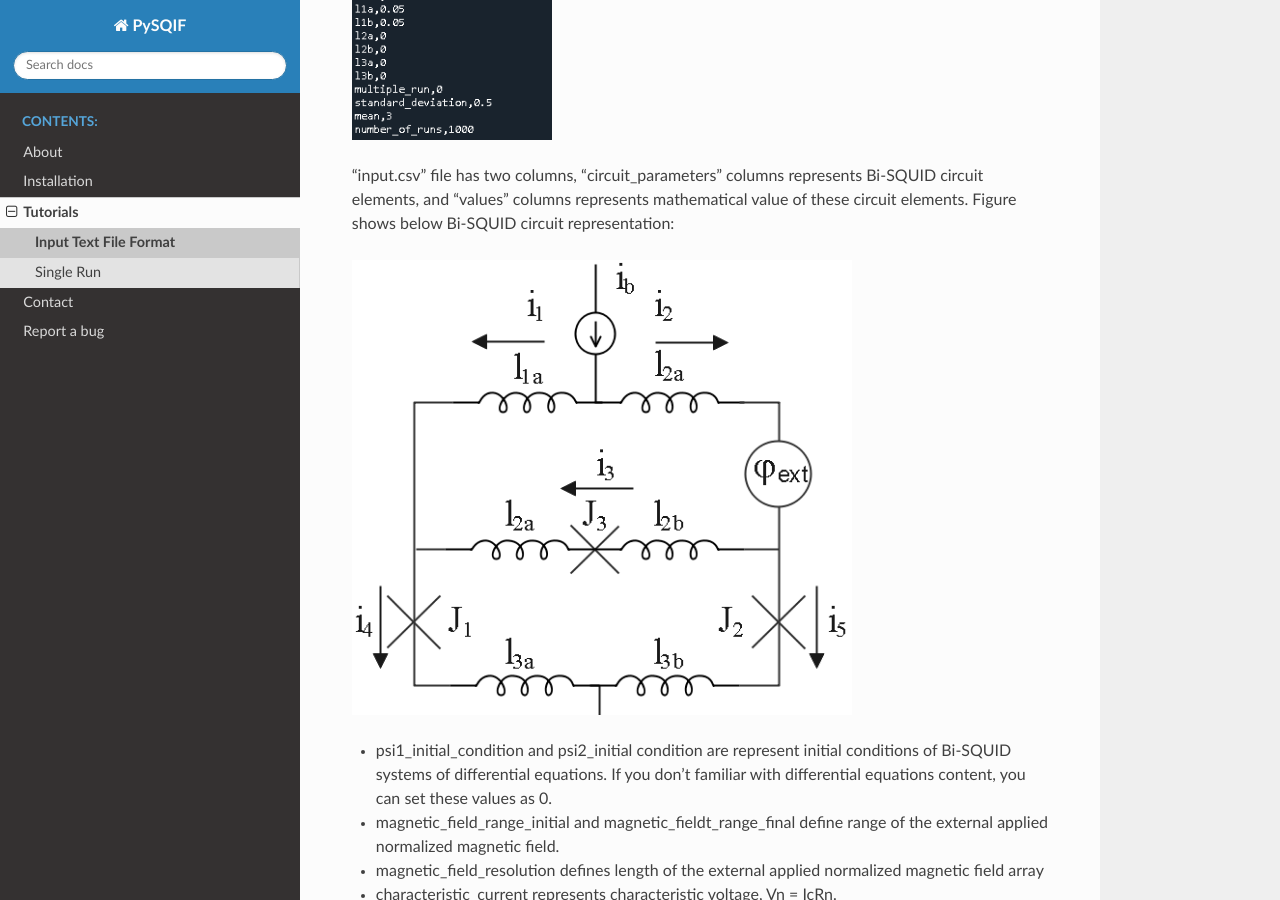
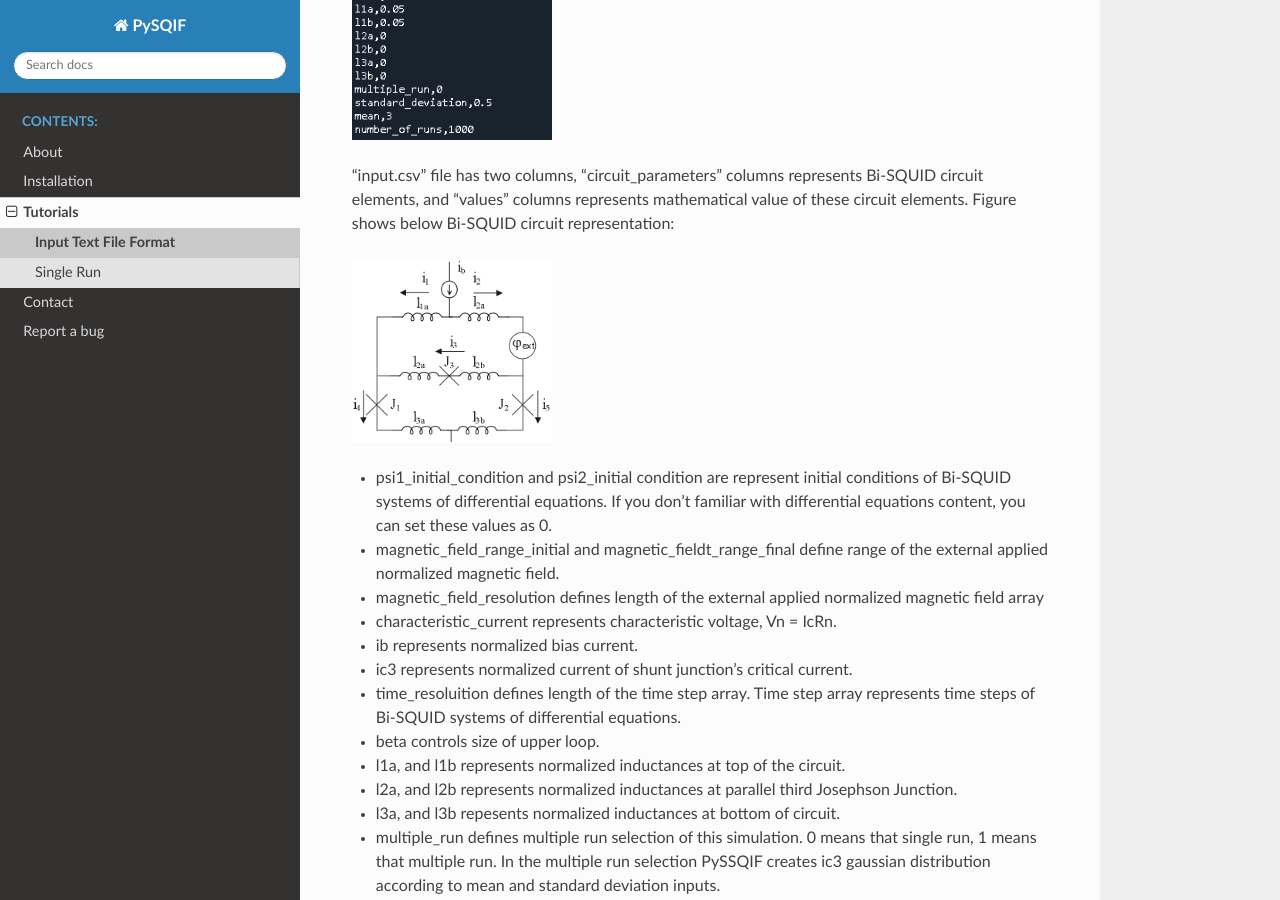
Before and after one commit to aakgn/PySQIF, a Sphinx documentation site: the page built from docs/source/input_text_file_format.rst, in a window 1280 px wide and 900 px high, scrolled down 379 px. Built offline with Sphinx 7.4.7 and the Read the Docs theme 2.0.0, drawn with Linux system fonts in a browser that asks for light colours; pages that are not in the unit, such as notebooks, are missing from menus.

Commit message:
Update input_text_file_format.rst

```diff
--- a/docs/source/input_text_file_format.rst
+++ b/docs/source/input_text_file_format.rst
@@ -17,7 +17,7 @@ Figure shows below Bi-SQUID circuit representation:
 
 
 .. image:: ../images/bi-squid.PNG
-   :width: 500
+   :width: 200
 
 
 * psi1_initial_condition and psi2_initial condition are represent initial conditions of Bi-SQUID systems of differential equations. If you don't familiar with differential equations content, you can set these values as 0.
```
